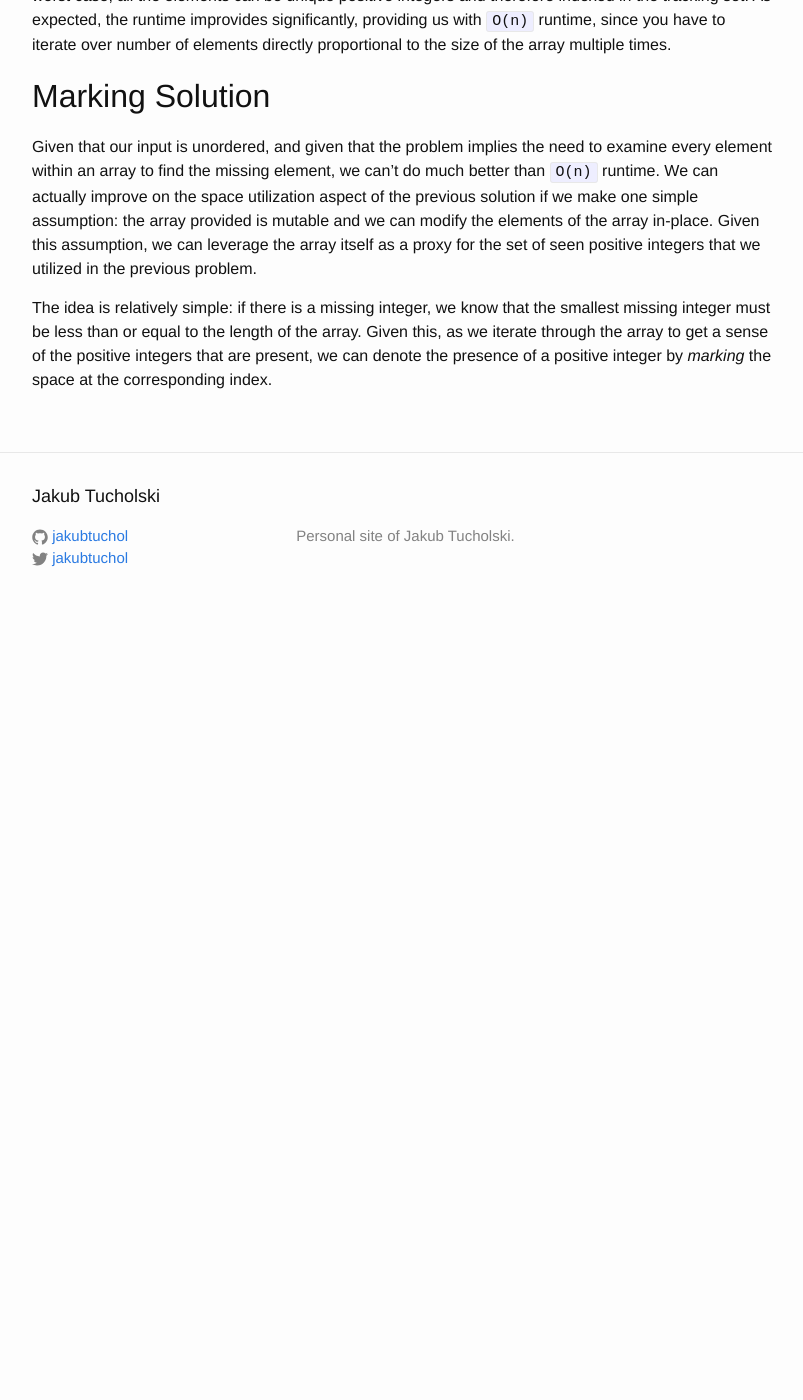
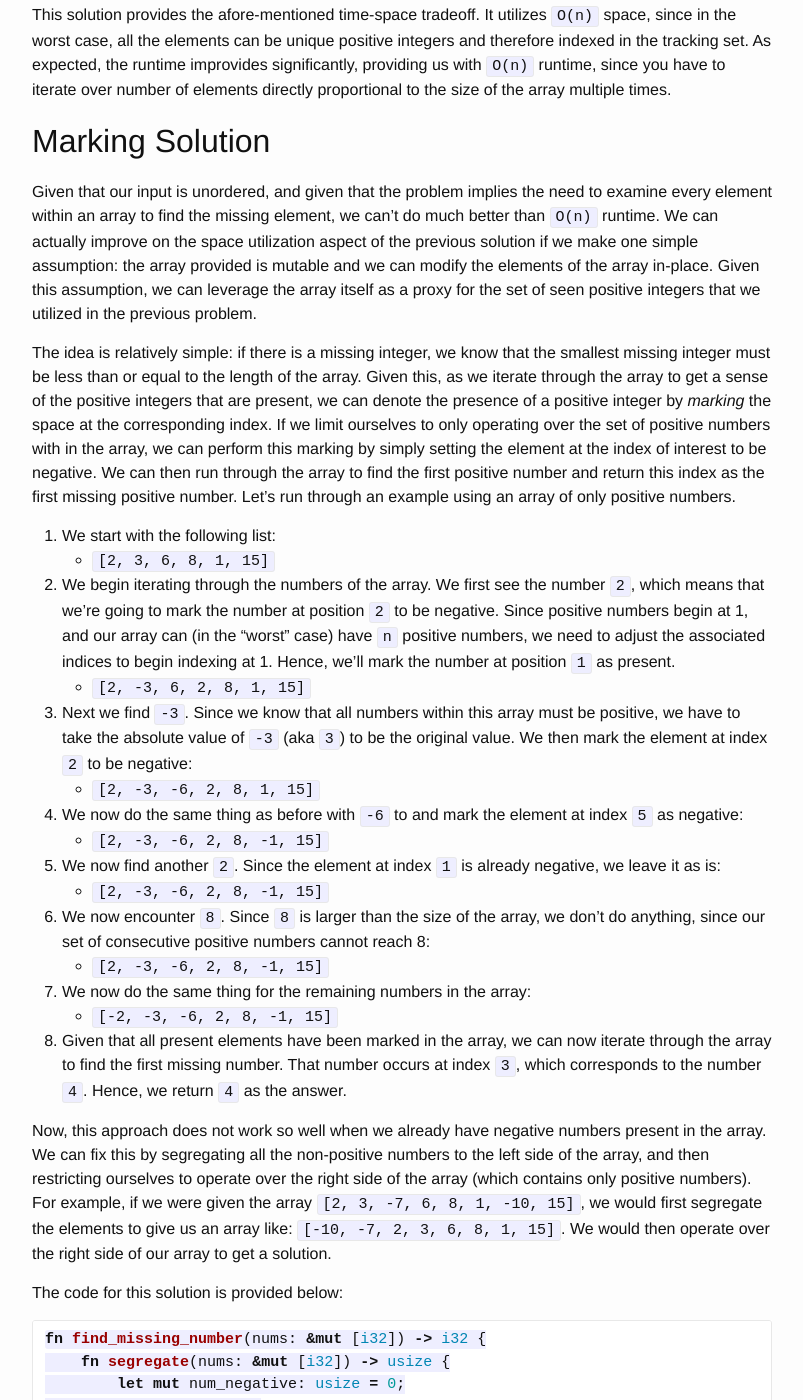
Before and after one commit to jakubtuchol/jakubtuchol.github.io, a Jekyll site: the page built from _posts/2019-02-28-finding-smallest-missing-integer.md, in a window 1280 px wide and 1400 px high, scrolled down 2294 px. Shown: the whole window, without its empty margins (238-1041 px from the left). Built offline with Jekyll 4.4.1, drawn with Linux system fonts in a browser that asks for light colours; before the commit the page ends 2924 px from its top, so only the background shows below that; some of the changed text lies outside the part shown.

Commit message:
finished find missing integer post

````diff
--- a/_posts/2019-02-28-finding-smallest-missing-integer.md
+++ b/_posts/2019-02-28-finding-smallest-missing-integer.md
@@ -35,6 +35,7 @@ We then set the initial counter to `0` and begin iterating. Since the next large
 If we find that all numbers are present, then we simply return the next expected integer. The code for this solution is shown below:
 
 ```rust
+
 fn find_missing_number(nums: &mut [i32]) -> i32 {
     nums.sort();
 
@@ -64,19 +65,20 @@ Concretely, the solution would look like this:
 
 ```rust
 fn find_missing_number(nums: &[i32]) -> i32 {
-    let mut seen = HashSet::new();
+  let mut seen = HashSet::new();
+    let max_num = nums.len();
     for num in nums {
         if *num > 0 {
             seen.insert(*num);
         }
     }
 
-    for i in 1..nums.len() - 1 {
+    for i in 1..max_num + 1 {
         if !seen.contains(&(i as i32)) {
             return i as i32;
         }
     }
-    return nums.len() as i32;
+    (max_num + 1) as i32
 }
 ```
 
@@ -88,4 +90,73 @@ This solution provides the afore-mentioned time-space tradeoff. It utilizes `O(n
 
 Given that our input is unordered, and given that the problem implies the need to examine every element within an array to find the missing element, we can't do much better than `O(n)` runtime. We can actually improve on the space utilization aspect of the previous solution if we make one simple assumption: the array provided is mutable and we can modify the elements of the array in-place. Given this assumption, we can leverage the array itself as a proxy for the set of seen positive integers that we utilized in the previous problem.
 
-The idea is relatively simple: if there is a missing integer, we know that the smallest missing integer must be less than or equal to the length of the array. Given this, as we iterate through the array to get a sense of the positive integers that are present, we can denote the presence of a positive integer by *marking* the space at the corresponding index.
+The idea is relatively simple: if there is a missing integer, we know that the smallest missing integer must be less than or equal to the length of the array. Given this, as we iterate through the array to get a sense of the positive integers that are present, we can denote the presence of a positive integer by *marking* the space at the corresponding index. If we limit ourselves to only operating over the set of positive numbers with in the array, we can perform this marking by simply setting the element at the index of interest to be negative. We can then run through the array to find the first positive number and return this index as the first missing positive number. Let's run through an example using an array of only positive numbers.
+
+1. We start with the following list:
+  * `[2, 3, 6, 8, 1, 15]`
+2. We begin iterating through the numbers of the array. We first see the number `2`, which means that we're going to mark the number at position `2` to be negative. Since positive numbers begin at 1, and our array can (in the "worst" case) have `n` positive numbers, we need to adjust the associated indices to begin indexing at 1. Hence, we'll mark the number at position `1` as present.
+  * `[2, -3, 6, 2, 8, 1, 15]`
+3. Next we find `-3`. Since we know that all numbers within this array must be positive, we have to take the absolute value of `-3` (aka `3`) to be the original value. We then mark the element at index `2` to be negative:
+  * `[2, -3, -6, 2, 8, 1, 15]`
+4. We now do the same thing as before with `-6` to and mark the element at index `5` as negative:
+  * `[2, -3, -6, 2, 8, -1, 15]`
+5. We now find another `2`. Since the element at index `1` is already negative, we leave it as is:
+  * `[2, -3, -6, 2, 8, -1, 15]`
+6. We now encounter `8`. Since `8` is larger than the size of the array, we don't do anything, since our set of consecutive positive numbers cannot reach 8:
+  * `[2, -3, -6, 2, 8, -1, 15]`
+7. We now do the same thing for the remaining numbers in the array:
+  * `[-2, -3, -6, 2, 8, -1, 15]`
+8. Given that all present elements have been marked in the array, we can now iterate through the array to find the first missing number. That number occurs at index `3`, which corresponds to the number `4`. Hence, we return `4` as the answer.
+
+Now, this approach does not work so well when we already have negative numbers present in the array. We can fix this by segregating all the non-positive numbers to the left side of the array, and then restricting ourselves to operate over the right side of the array (which contains only positive numbers). For example, if we were given the array `[2, 3, -7, 6, 8, 1, -10, 15]`, we would first segregate the elements to give us an array like: `[-10, -7, 2, 3, 6, 8, 1, 15]`. We would then operate over the right side of our array to get a solution.
+
+The code for this solution is provided below:
+
+```rust
+fn find_missing_number(nums: &mut [i32]) -> i32 {
+    fn segregate(nums: &mut [i32]) -> usize {
+        let mut num_negative: usize = 0;
+        let mut idx = 0;
+
+        while idx < nums.len() {
+            if nums[idx] <= 0 {
+                let temp = nums[idx];
+                nums[idx] = nums[num_negative];
+                nums[num_negative] = temp;
+                num_negative += 1;
+            }
+            idx += 1;
+        }
+        num_negative
+    }
+
+    let num_negative = segregate(nums);
+    let max_idx = nums.len();
+    let num_positive = max_idx - num_negative;
+
+    let mut idx = num_negative;
+    while idx < max_idx {
+        let marked_idx = (nums[idx].abs() - 1) as usize;
+        if marked_idx < num_positive {
+            nums[marked_idx + num_negative] = nums[marked_idx + num_negative].abs() * -1;
+        }
+        idx += 1;
+    }
+
+    idx = num_negative;
+    while idx < max_idx {
+        if nums[idx] > 0 {
+            return (idx - num_negative + 1) as i32;
+        }
+        idx += 1;
+    }
+
+    (num_positive + 1) as i32
+}
+```
+
+### Performance
+
+Given the fact that we're modifying the array in-place and using no additional space, we're using `O(1)` space. All of our iterations are linear iterations through the array, which means that our algorithm runs in `O(n)` time.
+
+There are a couple of other solutions to this problem, but performance-wise, we really can't do much better than what we have here. The core take-away here is realizing that we can push our space utilization down drastically by making use of the array we already have available to us.
````
